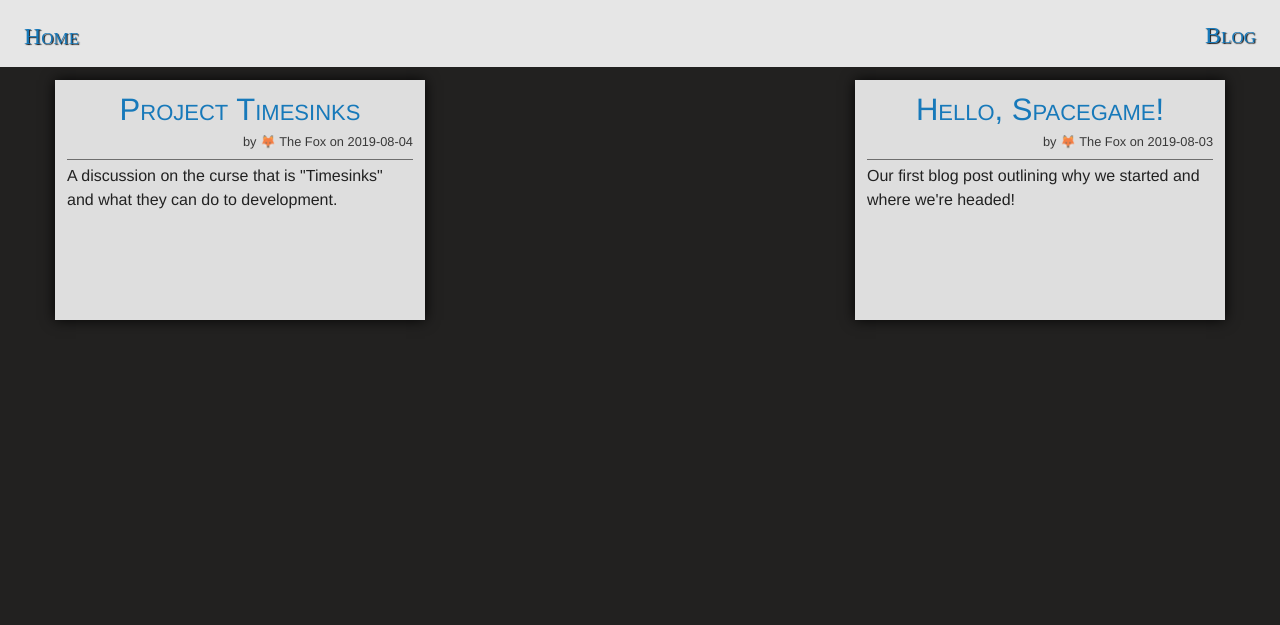
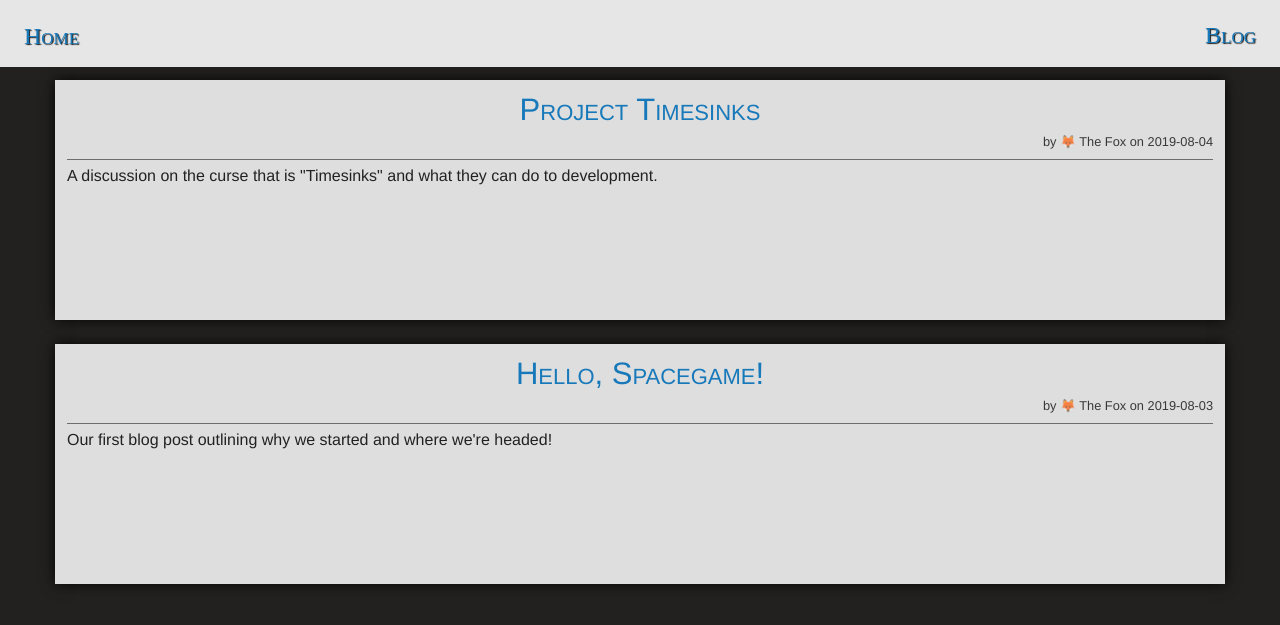
Before and after one commit to ori-sky/polar-space, a Jekyll site: the page built from blog.md, in a window 1280 px wide. Shown: the top 625 px of the page. Built offline with Jekyll 4.4.1, drawn with Linux system fonts in a browser that asks for light colours; some web fonts are replaced.

Commit message:
Update blog.md

```diff
--- a/blog.md
+++ b/blog.md
@@ -5,7 +5,7 @@ layout: blog
 
 {::nomarkdown}
 {% for post in site.posts %}
-	<div class="small-4 columns">
+	<div class="columns">
 		<a href="{{ post.url | remove_first:'/' }}">
 			<div class="content-box blog-preview">
 				<h3>{{ post.title }}</h3>
```
